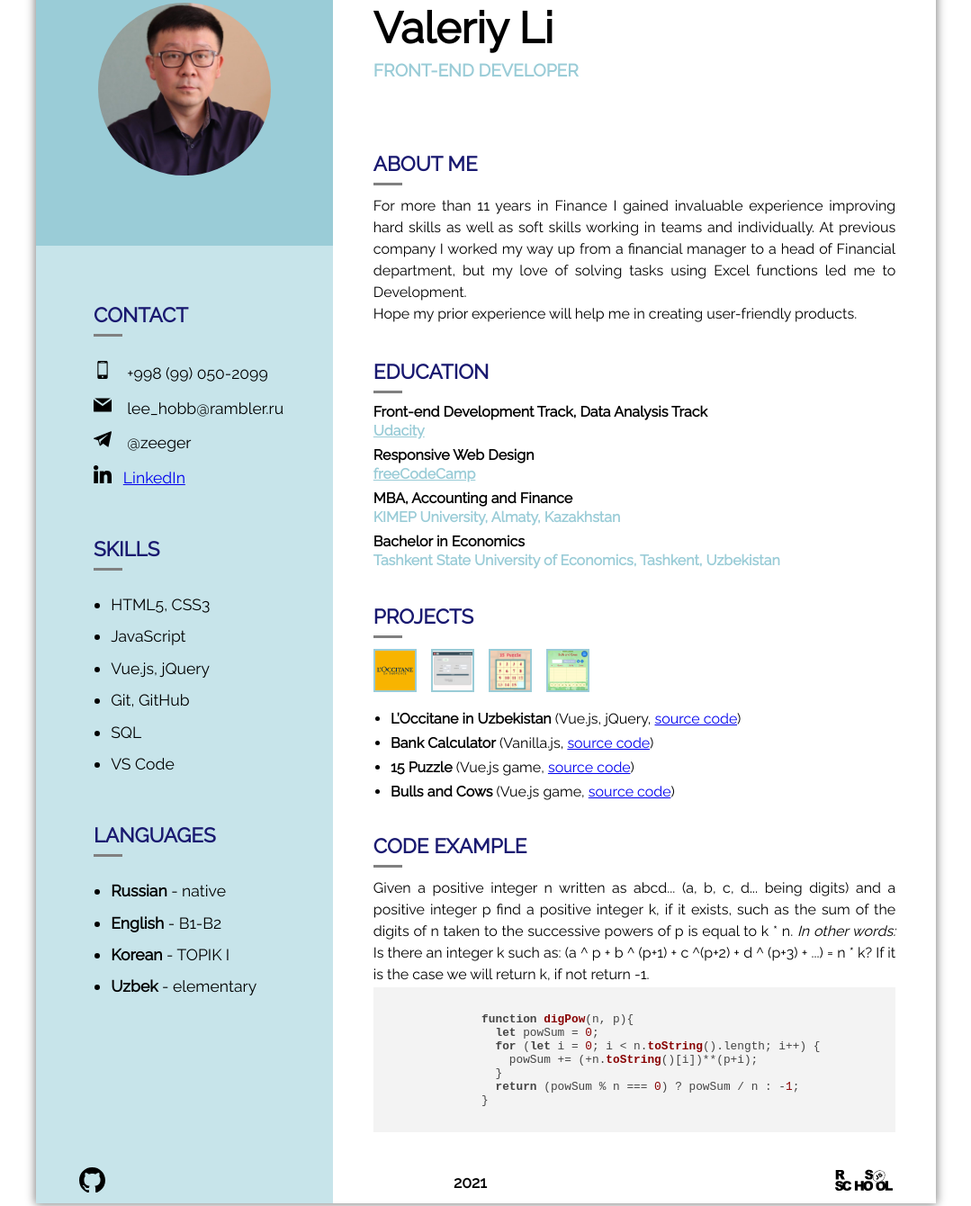
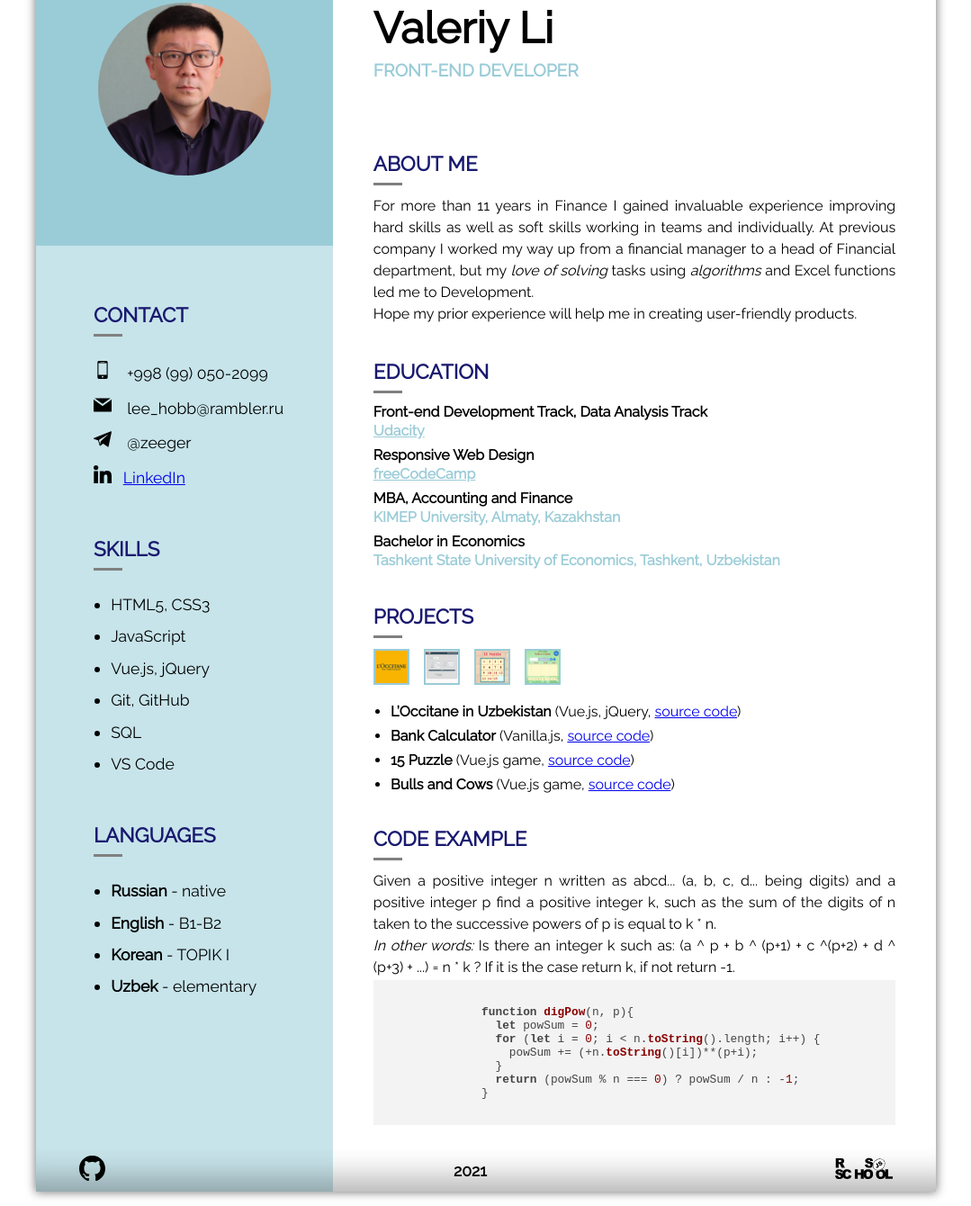
Before and after one commit to Zeexas/rsschool-cv, a plain HTML site: page index.html in a window 1280 px wide. Shown: the part 109-1449 px from the top of the page at 90% size, without its empty margins (100-1179 px from the left). Drawn offline with nearby package versions, Linux system fonts and the light colour scheme.

Commit message:
fix: adjust About section, add footer box-shadow

```diff
--- a/index.html
+++ b/index.html
@@ -26,8 +26,8 @@
           <h3>About Me</h3>
           <p>For more than 11 years in Finance I gained invaluable experience improving hard skills as well as
             soft skills working in teams and individually. At previous company I worked my way up
-            from a financial manager to a head of Financial department, but my love of solving tasks using
-            Excel functions led me to Development.<br>
+            from a financial manager to a head of Financial department, but my <i>love of solving</i> tasks using
+            <em>algorithms</em> and Excel functions led me to Development.<br>
             Hope my prior experience will help me in creating user-friendly products.</p>
         </section>
         <section class="edu">
@@ -78,10 +78,10 @@
           <h3>Code example</h3>
           <p>
             Given a positive integer n written as abcd... (a, b, c, d... being digits) and a positive integer p
-            find a positive integer k, if it exists, such as the sum of the digits of n taken to the successive powers of p is equal to k * n.
+            find a positive integer k, such as the sum of the digits of n taken to the successive powers of p is equal to k * n.<br>
             <i>In other words:</i>
-            Is there an integer k such as: (a ^ p + b ^ (p+1) + c ^(p+2) + d ^ (p+3) + ...) = n * k?
-            If it is the case we will return k, if not return -1.<br>
+            Is there an integer k such as: (a ^ p + b ^ (p+1) + c ^(p+2) + d ^ (p+3) + ...) = n * k ?
+            If it is the case return k, if not return -1.<br>
           </p>
           <pre>
             <code>
--- a/style.css
+++ b/style.css
@@ -15,11 +15,10 @@ body {
 
 main {
   max-width: var(--width-main);
-  height: calc(var(--width-main) * 1.4142);
+  max-height: calc(var(--width-main) * 1.4142);
   margin: 2rem auto;
   display: flex;
   flex-flow: row-reverse nowrap;
-  /* font-family: sans-serif; */
   box-shadow: 0 0 10px 1px gray;
   position: relative;
 }
@@ -150,7 +149,7 @@ code {
 }
 
 .projects img {
-  width: 3rem;
+  width: 2.5rem;
   border: 2px solid var(--light-font);
 }
 
@@ -175,6 +174,7 @@ footer {
   flex-flow: row nowrap;
   align-items:center;
   justify-content: space-between;
+  box-shadow: rgba(0, 0, 0, 0.30) 0px -50px 35px -35px inset;
 }
 
 .github_icon {
```
